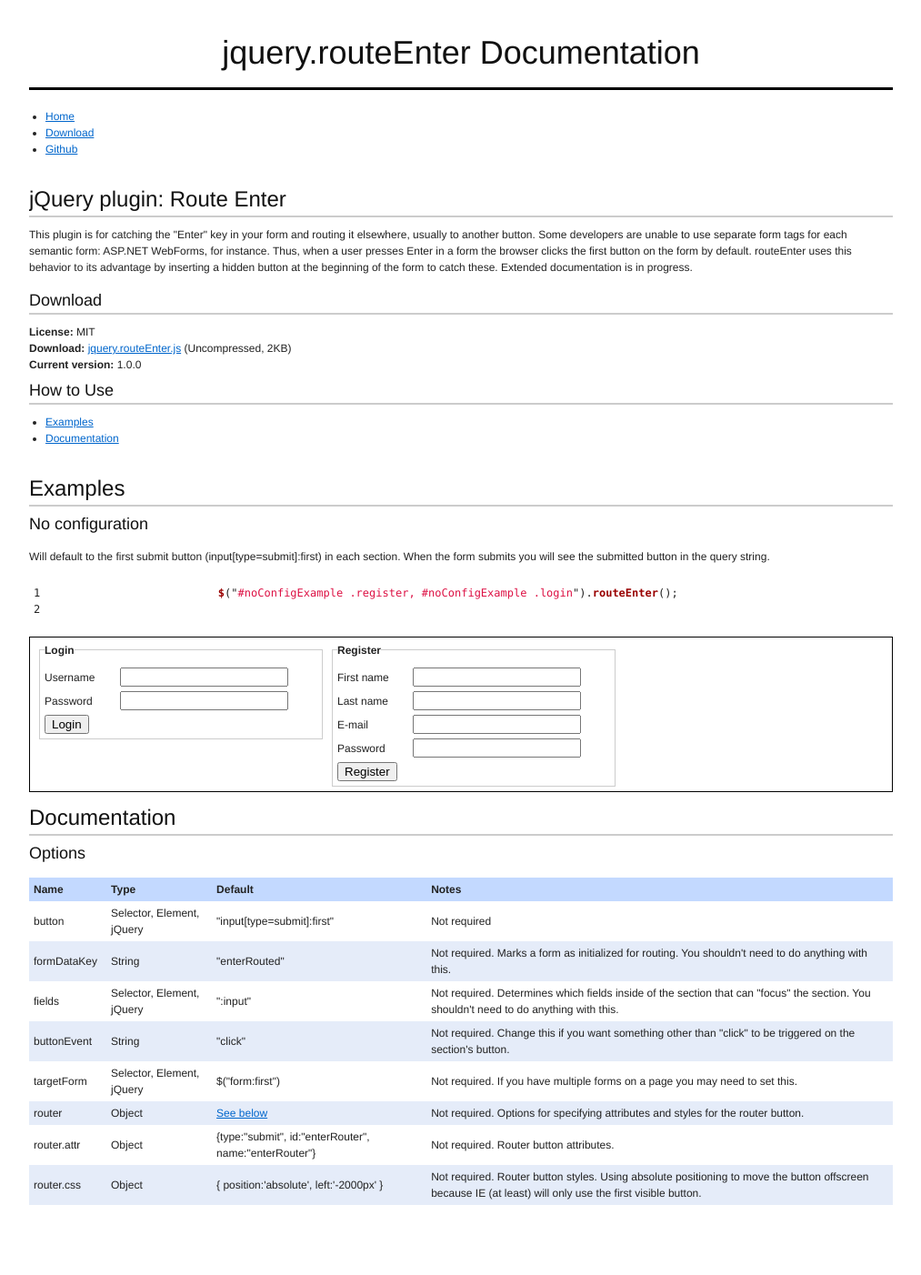
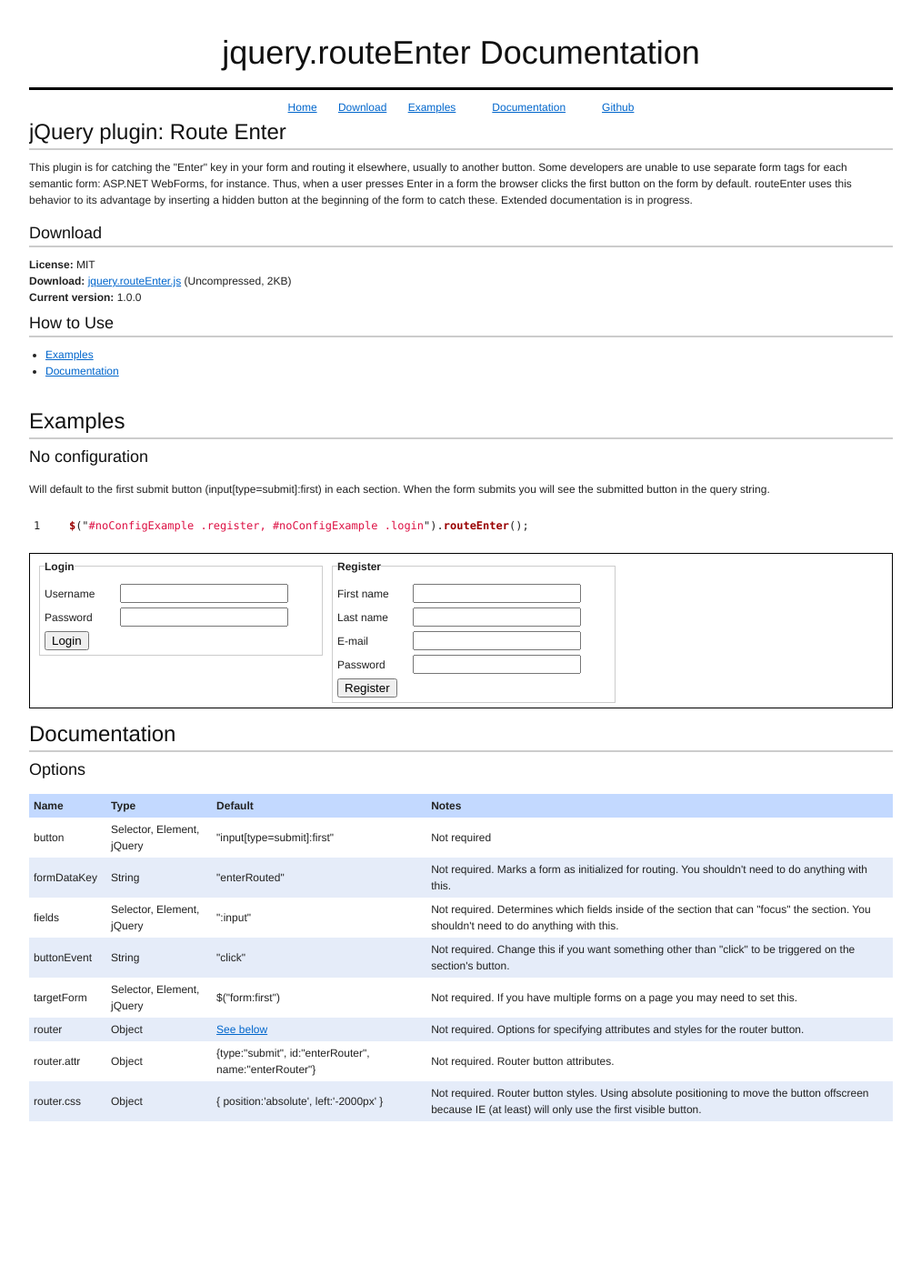
Before and after one commit to alexcpendleton/jquery.routeEnter, a Jekyll site: the page built from index.html, in a window 1280 px wide. Shown: the whole page at 91% size, without its empty margins (133-1146 px from the left). Built offline with Jekyll 4.4.1, drawn with Linux system fonts in a browser that asks for light colours; nearby versions of some CDN libraries; after the commit the page ends 1310 px from its top, so only the background shows below that.

Commit message:
Navigation, styling, and syntax highlighting changes

```diff
--- a/_layouts/default.html
+++ b/_layouts/default.html
@@ -21,7 +21,9 @@
 					<ul>
 						<li><a href="./">Home</a></li>
 						<li><a href="{{ page.fullLink }}">Download</a></li>
-						<li><a href="./">Github</a></li>
+						<li><a href="./#examples">Examples</a><li>
+						<li><a href="./#documentation">Documentation</a><li>
+						<li><a href="http://github.com/alexcpendleton/jquery.routeEnter/">Github</a></li>
 					</ul>
 				</nav>
 				<div class="content">{{ content }}</div>
--- a/css/main.css
+++ b/css/main.css
@@ -20,3 +20,6 @@
 fieldset li label {display:-moz-inline-box; display:inline-block;width:80px; }
 
 pre { margin:0; }
+#mainNav { margin:-10px 0; text-align:center;}
+#mainNav ul { list-style:none; margin:0; padding:0; }
+#mainNav li { display:-moz-inline-box;display:inline-block; margin:0 10px; }
```
Also changed, not shown: index.html (+1 -11 lines).
